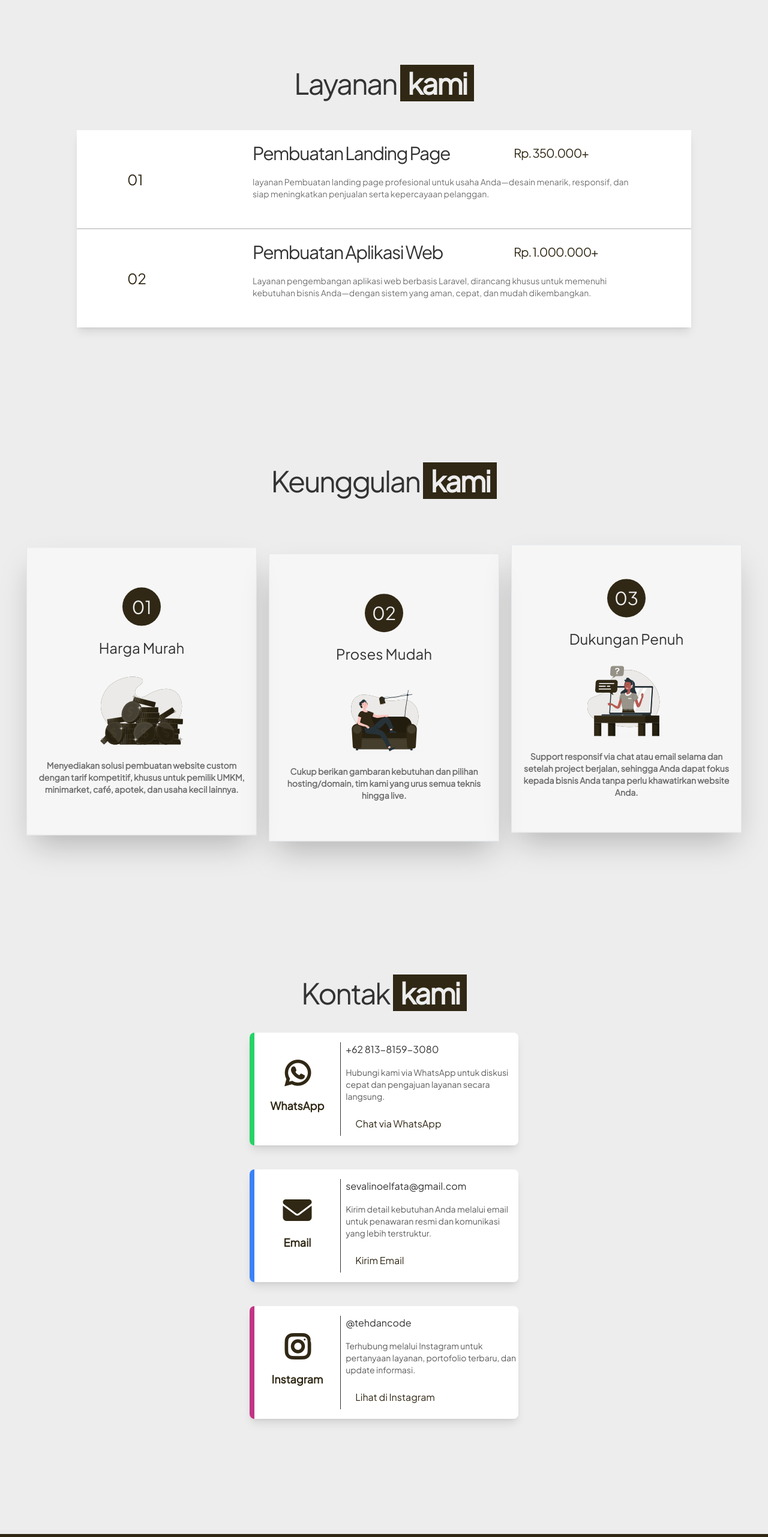
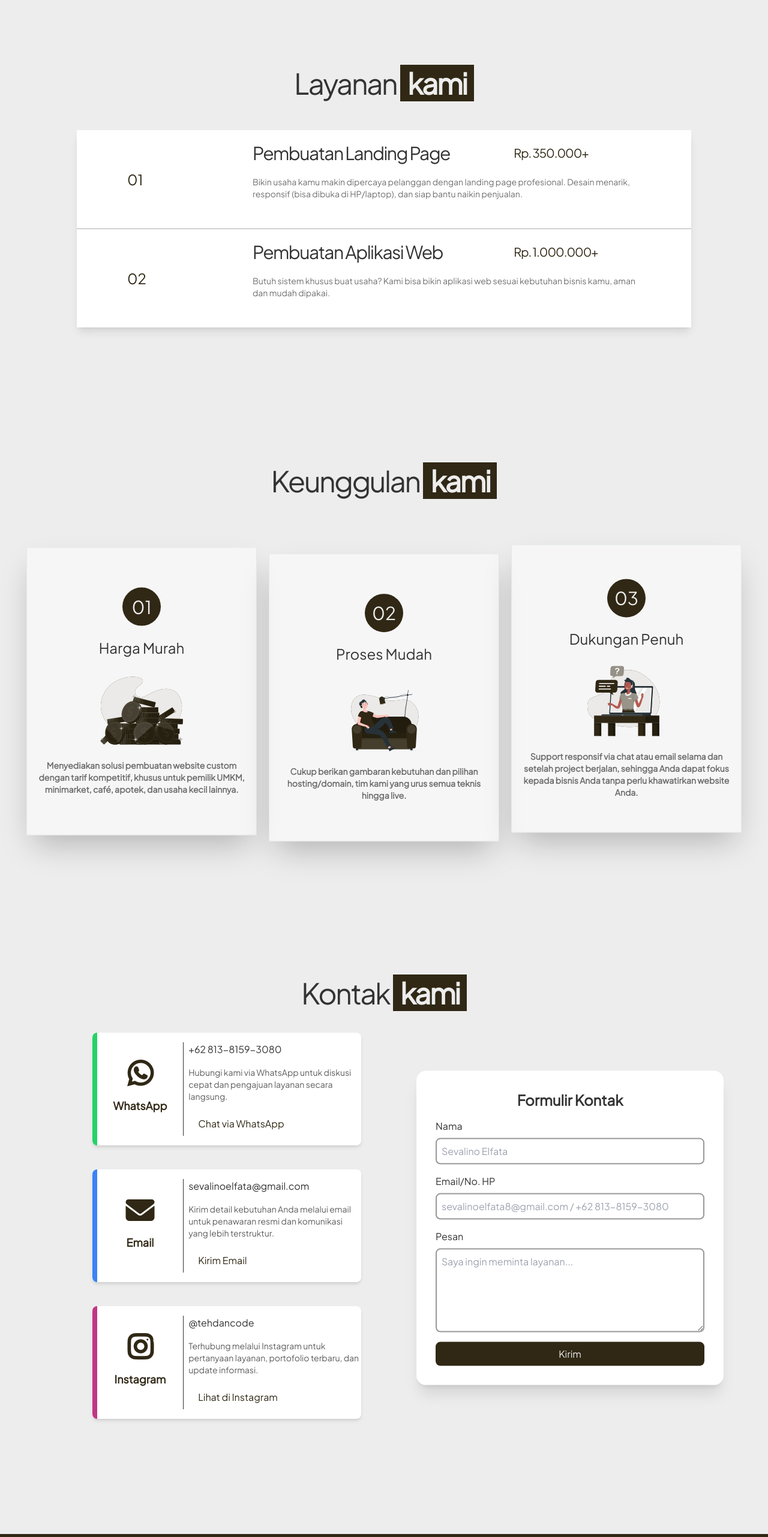
Before and after one commit to ELfatt09/teh-developer-landing-page, a React (Create React App) app: page / in a window 1280 px wide. Shown: the part 1069-3632 px from the top of the page at 60% size. Built offline with nearby package versions, Linux system fonts and the light colour scheme.

Commit message:
`feat: updated index.html, index.css, contact.js, services.js and tailwind.config.js with various changes`

```diff
--- a/public/index.html
+++ b/public/index.html
@@ -1,5 +1,5 @@
 <!DOCTYPE html>
-<html lang="en">
+<html lang="en" class="scroll-smooth">
   <head>
     <meta charset="utf-8" />
     <link rel="icon" href="%PUBLIC_URL%/assets/images/icon.svg" />
--- a/src/index.css
+++ b/src/index.css
@@ -8,6 +8,10 @@
   font-weight: 400;
   font-style: normal;
   font-display: swap;
+}
+
+html {
+  scroll-behavior: smooth;
 }
 
 /* di index.css juga, di bawah @tailwind base */
--- a/src/sections/contact.js
+++ b/src/sections/contact.js
@@ -3,11 +3,11 @@ import { motion } from 'motion/react';
 
 function ContactCard({ icon, title, description, contactLink, contactText, contact, BGColorClass, FontColorClass }) {
     return (
-        <div className="w-full max-w-md group bg-white shadow-lg rounded-lg flex flex-row transition duration-300 hover:scale-105">
+        <div className="w-full max-w-md group bg-white shadow-md rounded-lg flex flex-row transition duration-300 hover:scale-105">
             <div className={`${BGColorClass} w-2 rounded-s-lg`} />
             <div className={`flex flex-col justify-center my-4 group-hover:${FontColorClass} text-primary items-center w-1/3 border-r border-text px-2 mr-2`}>
                 <i className={`fas ${icon} fa-3x  mb-4 `} aria-hidden="true" />
-                <h3 className="text-xl md:text-lg font-semibold mb-2">{title}</h3>
+                <h3 className="text-md md:text-lg font-semibold mb-2">{title}</h3>
             </div>
             <div className='flex flex-col w-2/3 py-4'>
 
@@ -35,7 +35,9 @@ function Contact() {
                 </h2>
                 <div className="transition duration-1000 bg-text w-3 md:bg-text/0 group-hover:bg-text/100 scale-x-[3000%] md:scale-x-0 group-hover:scale-x-[5000%] max-w-lg h-0.5"></div>
             </motion.header>
-            <motion.div
+            <div className="flex flex-col lg:flex-row justify-center items-center w-full max-w-7xl gap-3 px-8">
+                <div className='flex flex-col justify-center items-center w-full lg:w-1/2'>
+                <motion.div
                 initial={{ opacity: 0, x: -100 }}
                 whileInView={{ opacity: 1, x: 0 }}
                 viewport={{ once: true, amount: 0.3 }}
@@ -86,6 +88,35 @@ function Contact() {
                     FontColorClass={"text-instagram"}
                 />
             </motion.div>
+                </div>
+                <motion.div
+                    initial={{ y: -5}}
+                    whileInView={{ y: [-5, 5, -5] }}
+                    viewport={{ once: true, amount: 0.3 }}
+                    transition={{ duration: 10, repeat: Infinity, ease: "easeInOut" }}
+                    className="flex flex-col items-center justify-center w-full max-w-lg p-8  mt-10 bg-white shadow-xl rounded-2xl"
+                >
+                    <h3 className="text-2xl font-semibold mb-4">Formulir Kontak</h3>
+                    <form className="flex flex-col gap-4 w-full" action="https://formspree.io/f/mwpqdzko" method="POST">
+                        <label className="flex flex-col gap-2 text-base font-medium" htmlFor="name">
+                            Nama
+                            <input className="p-2 border-2 border-text/50 rounded-lg outline-none focus:ring-2 focus:ring-primary focus:border-transparent w-full" type="text" id="name" name="name" required placeholder="Sevalino Elfata" />
+                        </label>
+                        <label className="flex flex-col gap-2 text-base font-medium" htmlFor="kontak">
+                            Email/No. HP
+                            <input className="p-2 border-2 border-text/50 rounded-lg outline-none focus:ring-2 focus:ring-primary focus:border-transparent w-full" type="kontak" id="kontak" name="kontak" required placeholder="sevalinoelfata8@gmail.com / +62 813-8159-3080" />
+                        </label>
+
+                        <label className="flex flex-col gap-2 text-base font-medium" htmlFor="message">
+                            Pesan
+                            <textarea className="p-2 border-2 border-text/50 rounded-lg outline-none focus:ring-2 focus:ring-primary focus:border-transparent w-full" id="message" name="message" rows="5" placeholder="Saya ingin meminta layanan..." required></textarea>
+                        </label>
+                        <button className="bg-primary text-background py-2 px-4 rounded-lg outline-none w-full hover:bg-primary/90" type="submit">Kirim</button>
+                    </form>
+
+                </motion.div>
+            </div>
+
         </section>
     );
 }
--- a/src/sections/services.js
+++ b/src/sections/services.js
@@ -25,25 +25,23 @@ function Services() {
               <Service number="01"
                   title="Pembuatan Landing Page"
                   price="350.000+"
-                  description="layanan Pembuatan landing page profesional untuk usaha Anda—desain menarik, responsif, dan siap meningkatkan penjualan serta kepercayaan pelanggan."
+                  description="Bikin usaha kamu makin dipercaya pelanggan dengan landing page profesional. Desain menarik, responsif (bisa dibuka di HP/laptop), dan siap bantu naikin penjualan."
                   list={[
-                "Desain modern dan profesional yang sesuai dengan identitas brand Anda",
-                "Optimasi SEO untuk meningkatkan peringkat di mesin pencari",
-                "Gratis Revisi kecil 2x dan besar 1x",
-                "Bantuan pendaftaran Hosting dan Domain",
-                "Bantuan Deployment",
+                "Desain modern sesuai brand usaha kamu",
+                "Lebih mudah ditemukan di Google (SEO)",
+                "Gratis revisi (2x kecil, 1x besar)",
+                "Dibantu sampai website benar-benar online (domain + hosting + deployment)",
                   ]} />
               <Service number="02"
                   title="Pembuatan Aplikasi Web"
                   price="1.000.000+"
-                  description="Layanan pengembangan aplikasi web berbasis Laravel, dirancang khusus untuk memenuhi kebutuhan bisnis Anda—dengan sistem yang aman, cepat, dan mudah dikembangkan."
+                  description="Butuh sistem khusus buat usaha? Kami bisa bikin aplikasi web sesuai kebutuhan bisnis kamu, aman dan mudah dipakai."
                   list={[
-                    "Dibangun dengan Laravel — framework PHP modern dan powerful",
-                    "Struktur kode rapi, mudah dikembangkan & dipelihara",
-                    "Sistem autentikasi aman (login, register, role management, dsb)",
-                    "Bantuan deployment ke server & setup hosting",
-                    "Dokumentasi penggunaan dan struktur database",
-                    "Bisa request fitur khusus sesuai kebutuhan",
+                    "Kode rapi, gampang dikembangkan lagi di masa depan",
+                    "Sistem login & manajemen pengguna yang aman",
+                    "Dibantu sampai aplikasi jalan di server",
+                    "Dokumentasi lengkap & panduan penggunaan",
+                    "Bisa request fitur sesuai kebutuhan",
                   ]} />
 
       </div>
--- a/tailwind.config.js
+++ b/tailwind.config.js
@@ -2,6 +2,7 @@
 module.exports = {
   content: [
     "./src/**/*.{js,jsx,ts,tsx}",
+    "./public/index.html",
   ],
   plugins: [],
   corePlugins: {
```
